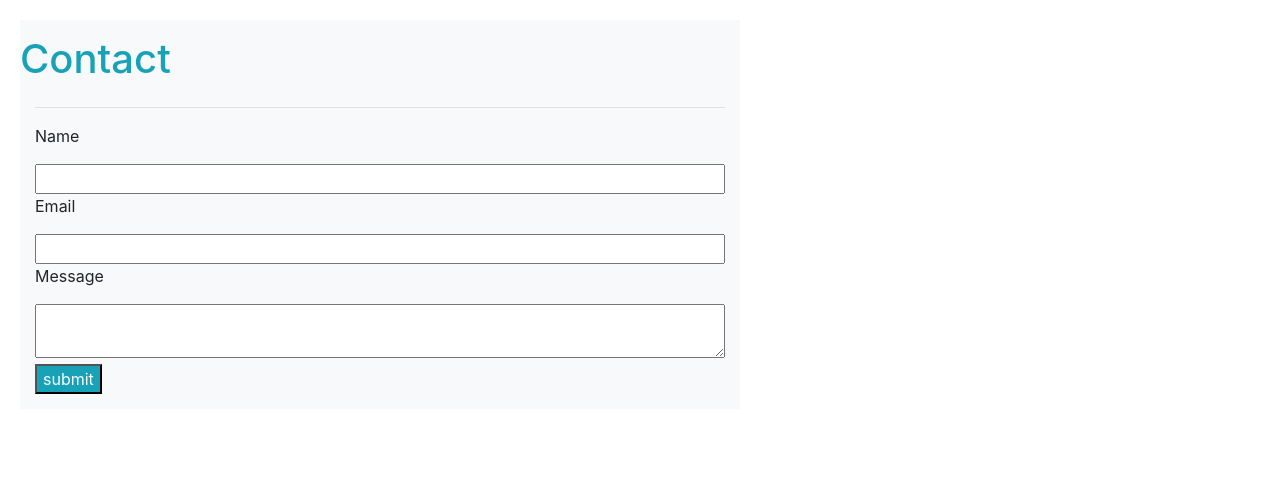
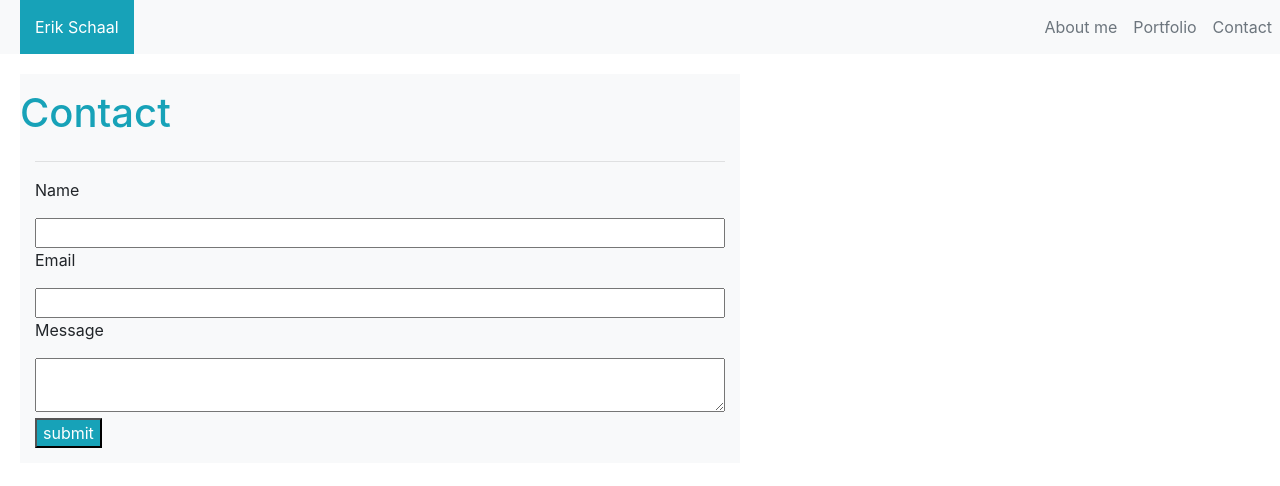
Before and after one commit to Techno-mage/responsive_portfolio, a plain HTML site: page contact.html in a window 1280 px wide. Drawn offline with nearby package versions, Linux system fonts and the light colour scheme.

Commit message:
added navbar to other pages

```diff
--- a/contact.html
+++ b/contact.html
@@ -8,6 +8,23 @@
     <title>Contact</title>
 </head>
 <body>
+    <nav class="navbar bg-light navbar-expand-sm navbar-light container-fluid" id="nav">
+
+        <a class="nav-brand bg-info text-white " href="index.html" id="brand">Erik Schaal</a>
+
+        <ul class="navbar-nav ml-auto"  id="nav-items">
+            <li class="nav-item">
+                <a class="nav-link text-muted" href="index.html">About me</a>
+            </li>
+            <li class="nav-item">
+                <a class="nav-link text-muted" href="portfolio.html">Portfolio</a>
+            </li>
+            <li class="nav-item">
+                <a class="nav-link text-muted" href="contact.html">Contact</a>
+            </li>
+        </ul>
+
+    </nav>
     <main class="container bg-light" id="main">
 
         <header class="row">
```
Also changed, not shown: index.html (+2 -2 lines), portfolio.html (+17 -0 lines).
